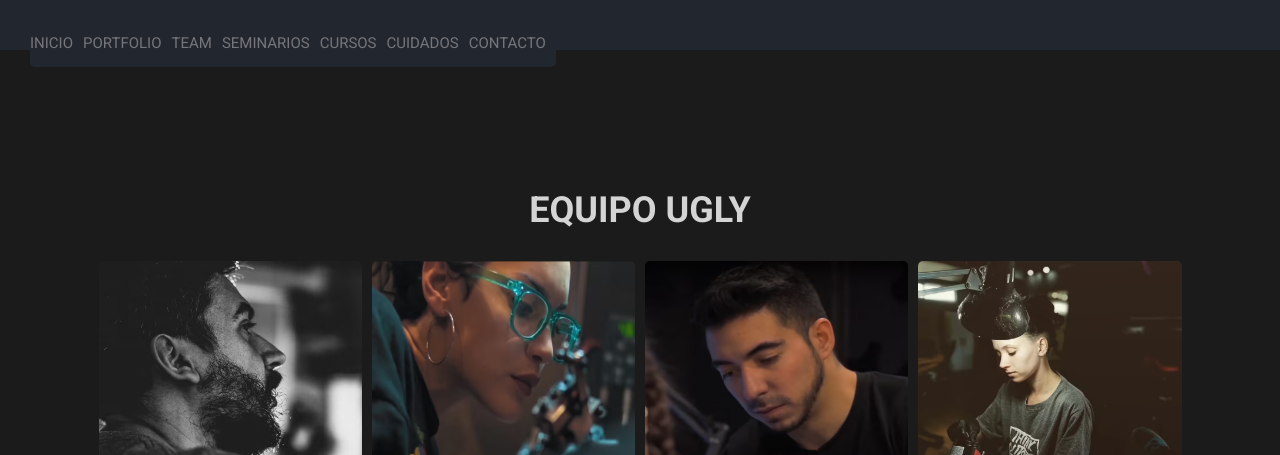
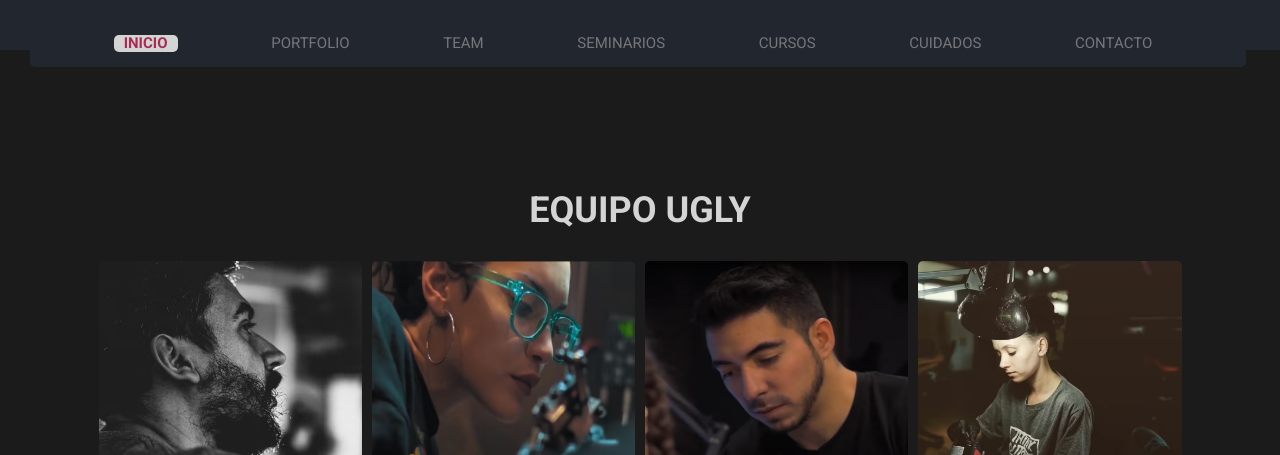
Before and after one commit to franacuna87/page_tatoo, a plain HTML site: page pages/ugly.html in a window 1280 px wide. Shown: the part 330-785 px from the top of the page. Drawn offline with nearby package versions, Linux system fonts and the light colour scheme.

Commit message:
se arreglo el nav en todas la páginas

```diff
--- a/pages/ugly.html
+++ b/pages/ugly.html
@@ -64,8 +64,8 @@
 
       </div>
     </a>
-    <ul class="nav-principal">
-      <li><a href="../index.html">Inicio</a></li>
+    <ul class="nav-principal contenedor">
+      <li class="active"><a href="../index.html">Inicio</a></li>
       <li><a href="../index.html#portfolio">Portfolio</a></li>
       <li><a href="../index.html#equipo">Team</a></li>
       <li><a href="../index.html#seminarios">Seminarios</a></li>
```
Also changed, not shown: pages/belu.html (+1 -1 lines), pages/contacto.html (+1 -1 lines), pages/cuidados.html (+1 -1 lines), pages/cursos.html (+1 -1 lines), pages/facu.html (+1 -1 lines), pages/seminarios.html (+1 -1 lines), pages/uvita.html (+1 -1 lines).
